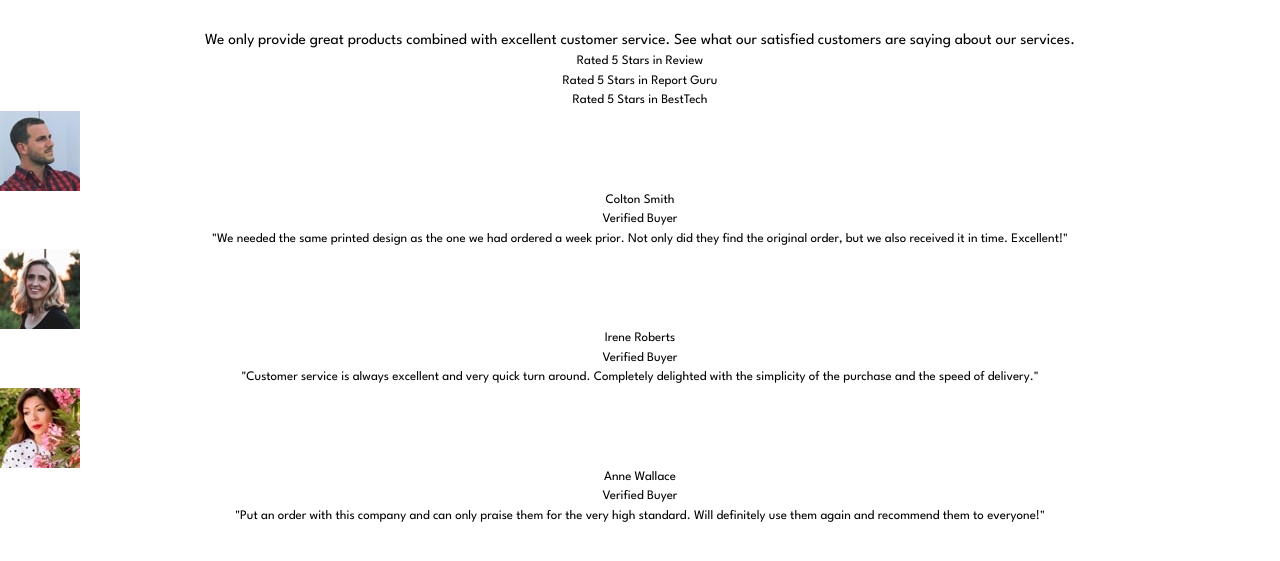
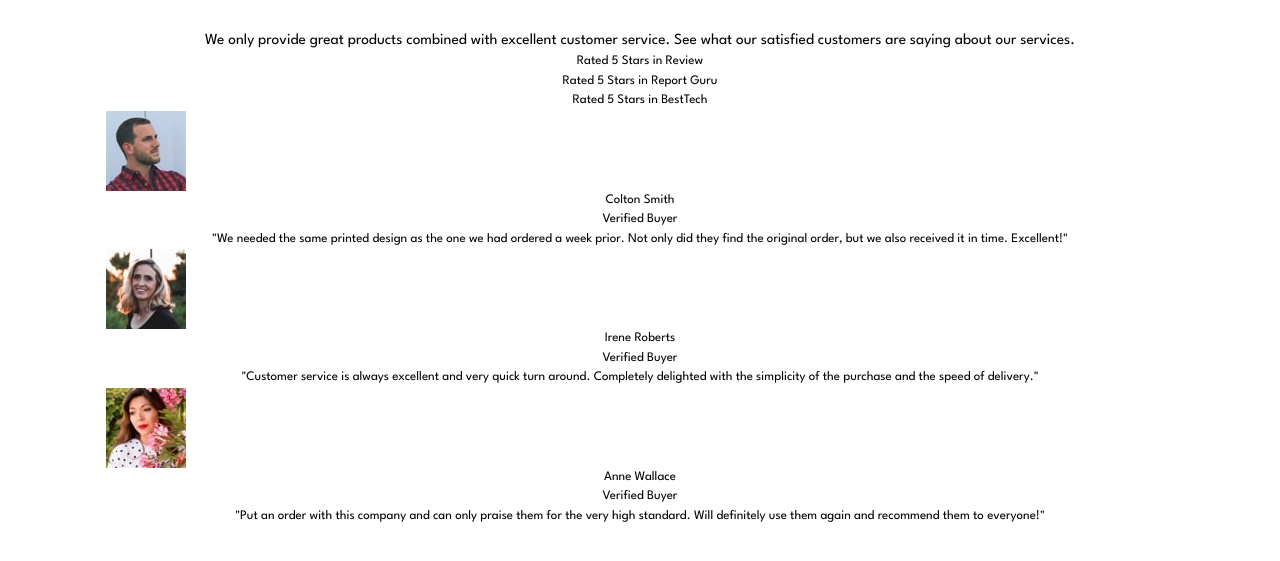
Before and after one commit to Mut1s0/social-proof-section, a plain HTML site: page index.html in a window 1280 px wide. Shown: the part 179-740 px from the top of the page. Drawn offline with Linux system fonts and the light colour scheme.

Commit message:
added container

```diff
--- a/style.css
+++ b/style.css
@@ -108,3 +108,9 @@ h1 {
 
 
 /* Utilities */
+
+.container {
+  max-width: 70rem;
+  padding: 0 2em;
+  margin: 0 auto;
+}
```
